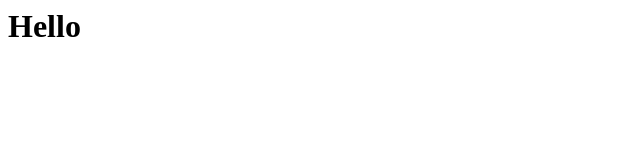
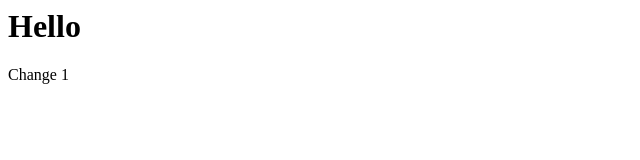
Before and after one commit to rizk-gendy/test_git, a plain HTML site: page index.html in a window 1280 px wide. Shown: the full height of the page, 0-640 px from the left. Drawn offline with Linux system fonts and the light colour scheme.

Commit message:
Adding p tag

```diff
--- a/index.html
+++ b/index.html
@@ -1 +1,3 @@
 <h1>Hello</h1>
+
+<p>Change 1</p>
```
